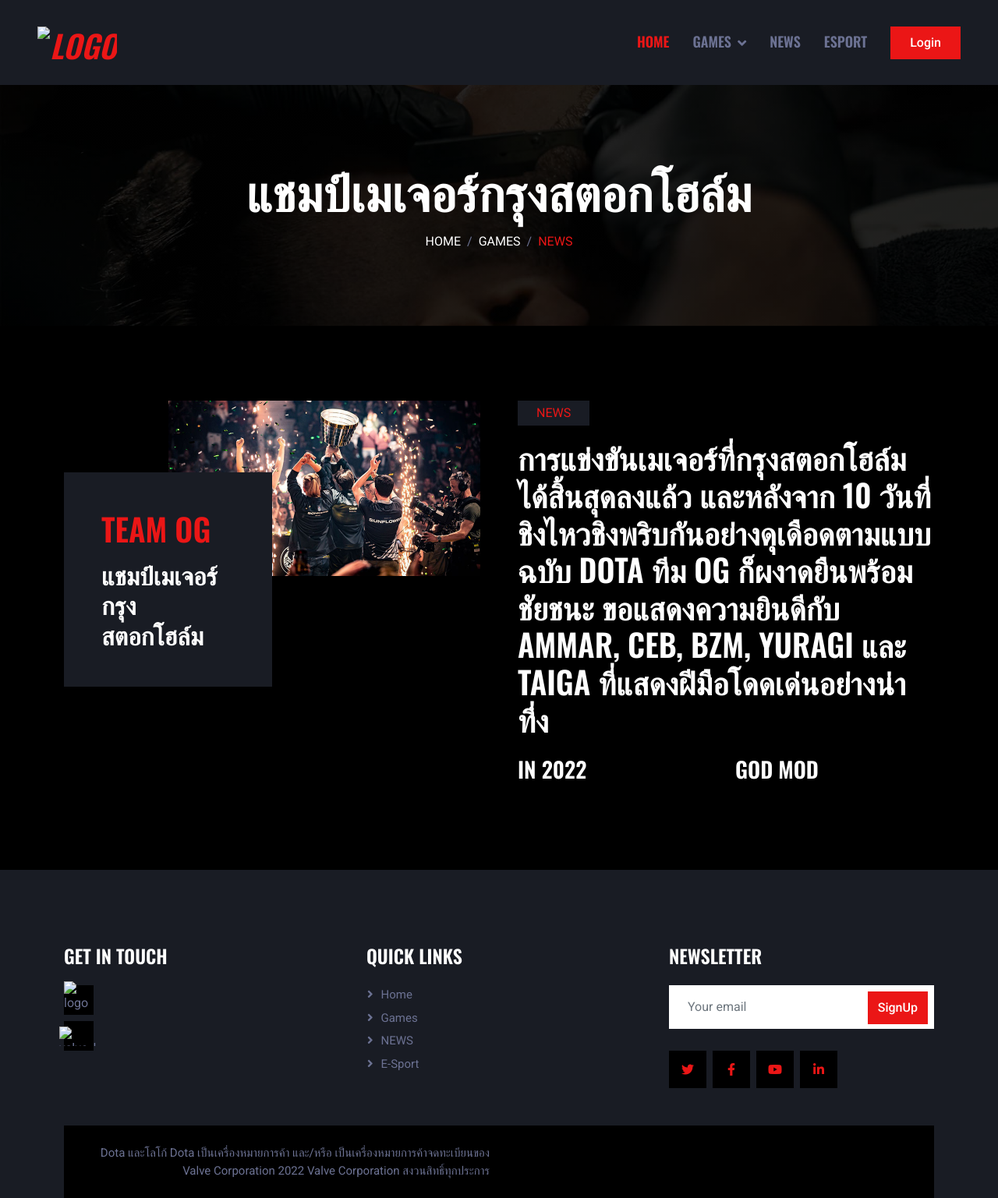
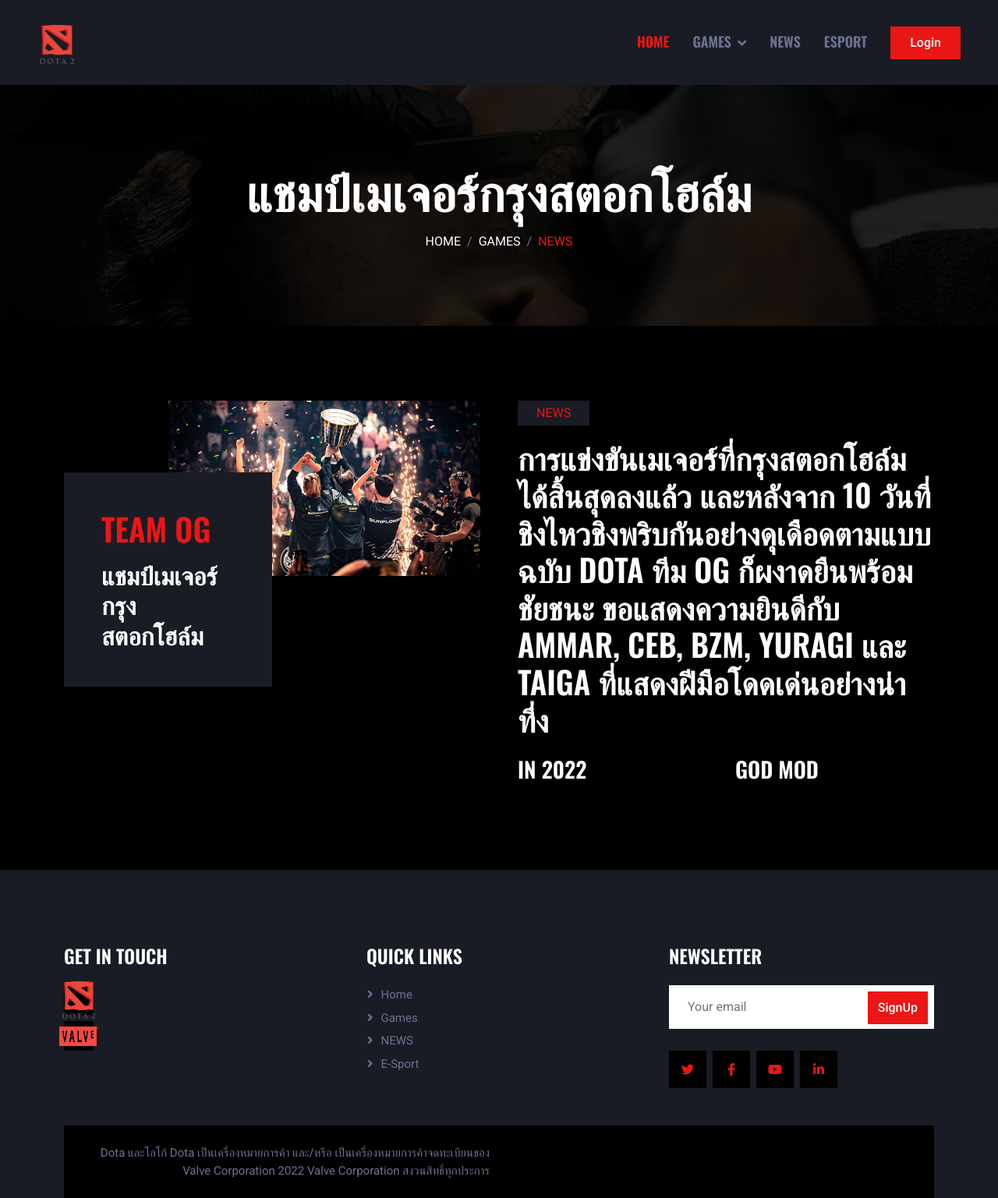
Before and after one commit to Jakkarin224/project1, a plain HTML site: page NEWS.html in a window 1280 px wide. Shown: the whole page at 78% size. Drawn offline with nearby package versions, Linux system fonts and the light colour scheme.

Commit message:
แก้โลโก้

```diff
--- a/NEWS.html
+++ b/NEWS.html
@@ -44,7 +44,7 @@
        <!-- Navbar Start -->
        <nav class="navbar navbar-expand-lg bg-secondary navbar-dark sticky-top py-lg-0 px-lg-5 wow fadeIn" data-wow-delay="0.1s">
         <a href="index.html" class="navbar-brand ms-4 ms-lg-0">
-            <h1 class="mb-0 text-primary text-uppercase"><i><img src="/DOTA2/img/Dota2logo.png" alt="logo" height="50px "></i></h1>
+            <h1 class="mb-0 text-primary text-uppercase"><i><img src="img/Dota2logo.png" alt="logo" height="50px "></i></h1>
         </a>
         <button type="button" class="navbar-toggler me-4" data-bs-toggle="collapse" data-bs-target="#navbarCollapse">
             <span class="navbar-toggler-icon"></span>
@@ -124,12 +124,12 @@
                     <h4 class="text-uppercase mb-4">Get In Touch</h4>
                     <div class="d-flex align-items-center mb-2">
                         <div class="btn-square bg-dark flex-shrink-0 me-3">
-                            <img src="../DOTA2/img/Dota2logo.png"  height="48px" alt="logo">
+                            <img src="img/Dota2logo.png"  height="48px" alt="logo">
                         </div>
                     </div>
                     <div class="d-flex align-items-center mb-2">
                         <div class="btn-square bg-dark flex-shrink-0 me-3">
-                            <img src="../DOTA2/img/valve_logo.png"h] height="25px" width="50px" alt="valve_logo">
+                            <img src="img/valve_logo.png"h] height="25px" width="50px" alt="valve_logo">
                         </div>
                     </div>
                 </div>
```
Also changed, not shown: index.html (+3 -3 lines).
